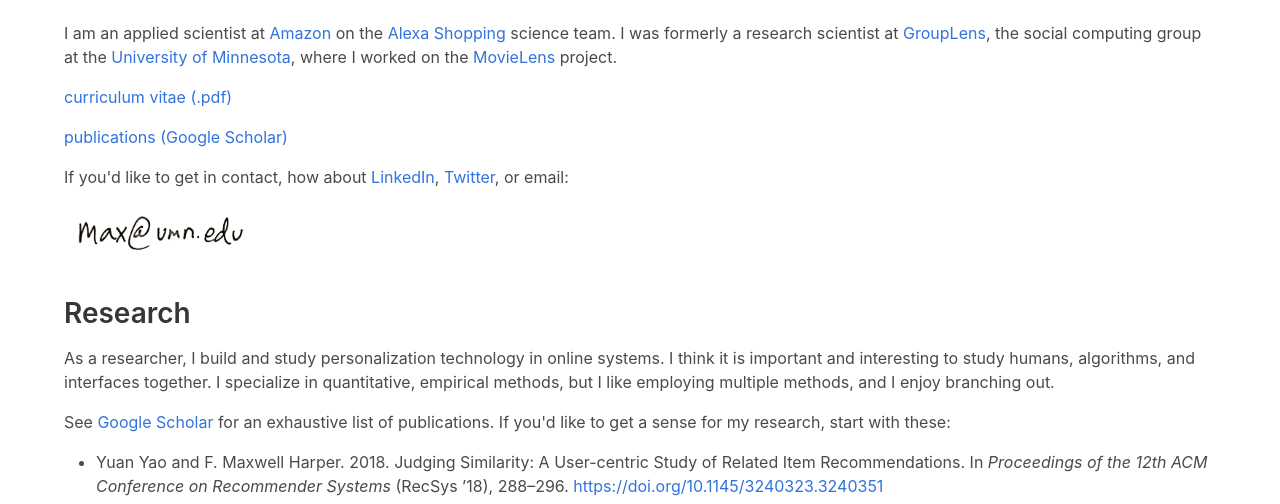
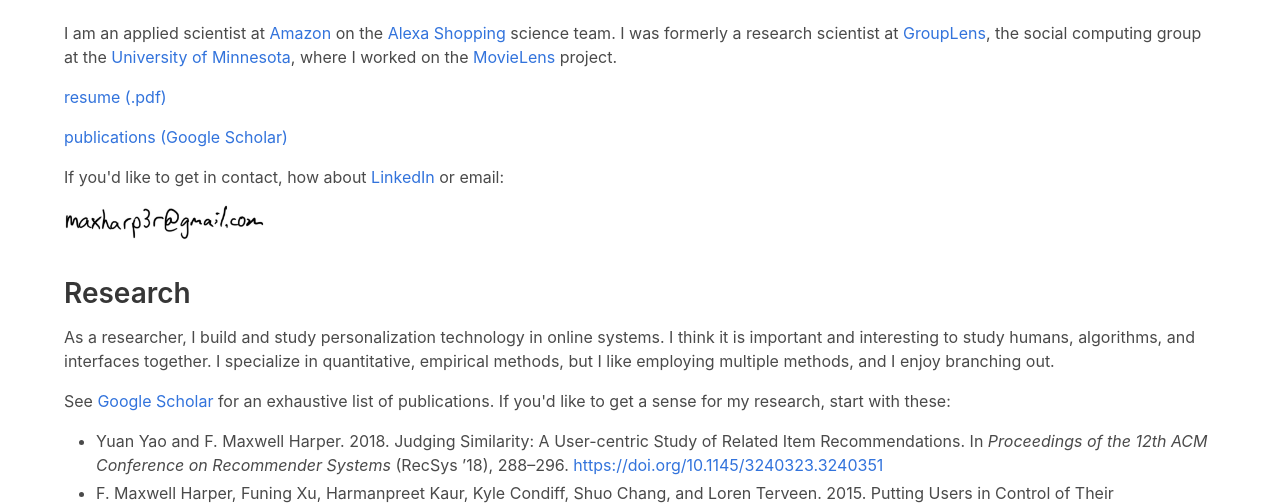
Before and after one commit to maxharp3r/maxharp3r.github.io, an Eleventy site: page src/index.md in a window 1280 px wide. Shown: the part 276-780 px from the top of the page. Built offline with nearby package versions, Linux system fonts and the light colour scheme; Eleventy itself is replaced by a stand-in of ours; files that its build step writes are made by us from their sources.

Commit message:
minor updates

```diff
--- a/src/index.md
+++ b/src/index.md
@@ -9,15 +9,15 @@
 the social computing group at the [University of Minnesota](http://www.cs.umn.edu),
 where I worked on the [MovieLens](http://movielens.org) project.
 
-[curriculum vitae (.pdf)](/static/harper-cv.pdf)
+[resume (.pdf)](/static/harper-resume.pdf)
 
 [publications (Google Scholar)](https://scholar.google.com/citations?user=y9kaCjcAAAAJ&hl=en&oi=sra)
 
 If you'd like to get in contact, how about
-[LinkedIn](https://www.linkedin.com/in/maxharper),
-[Twitter](https://twitter.com/maxharp3r), or email:
+[LinkedIn](https://www.linkedin.com/in/maxharper)
+or email:
 
-<img src="/images/max-umn-edu.png" alt="" style="max-width: 200px;">
+<img src="/images/max-email-gmail.png" alt="" style="max-width: 200px;">
 
 ## Research
 
```
Also changed, not shown: docs/index.html (+4 -4 lines), docs/images/max-email-gmail.png (added), src/images/max-email-gmail.png (added), 5 other files.
